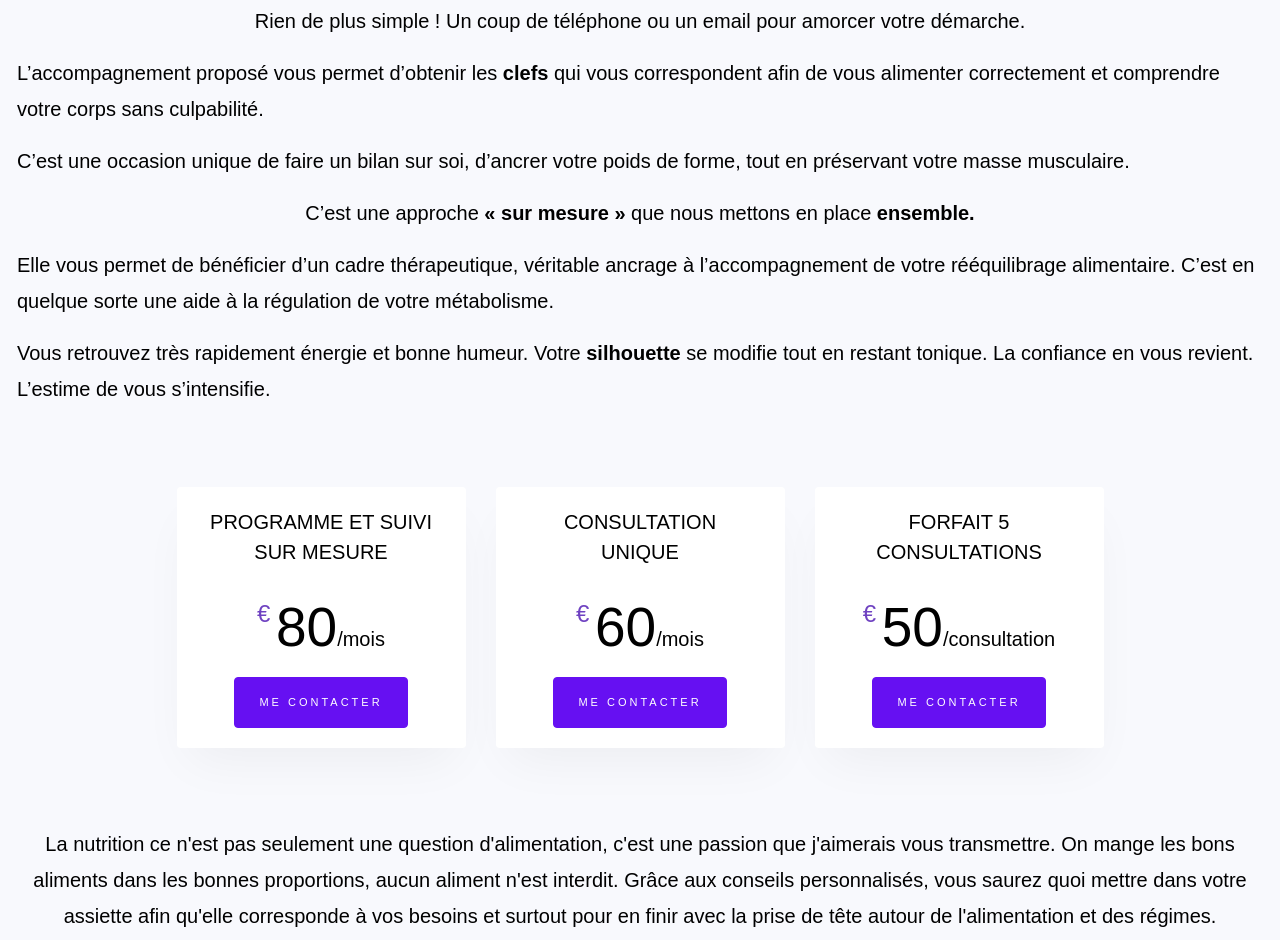
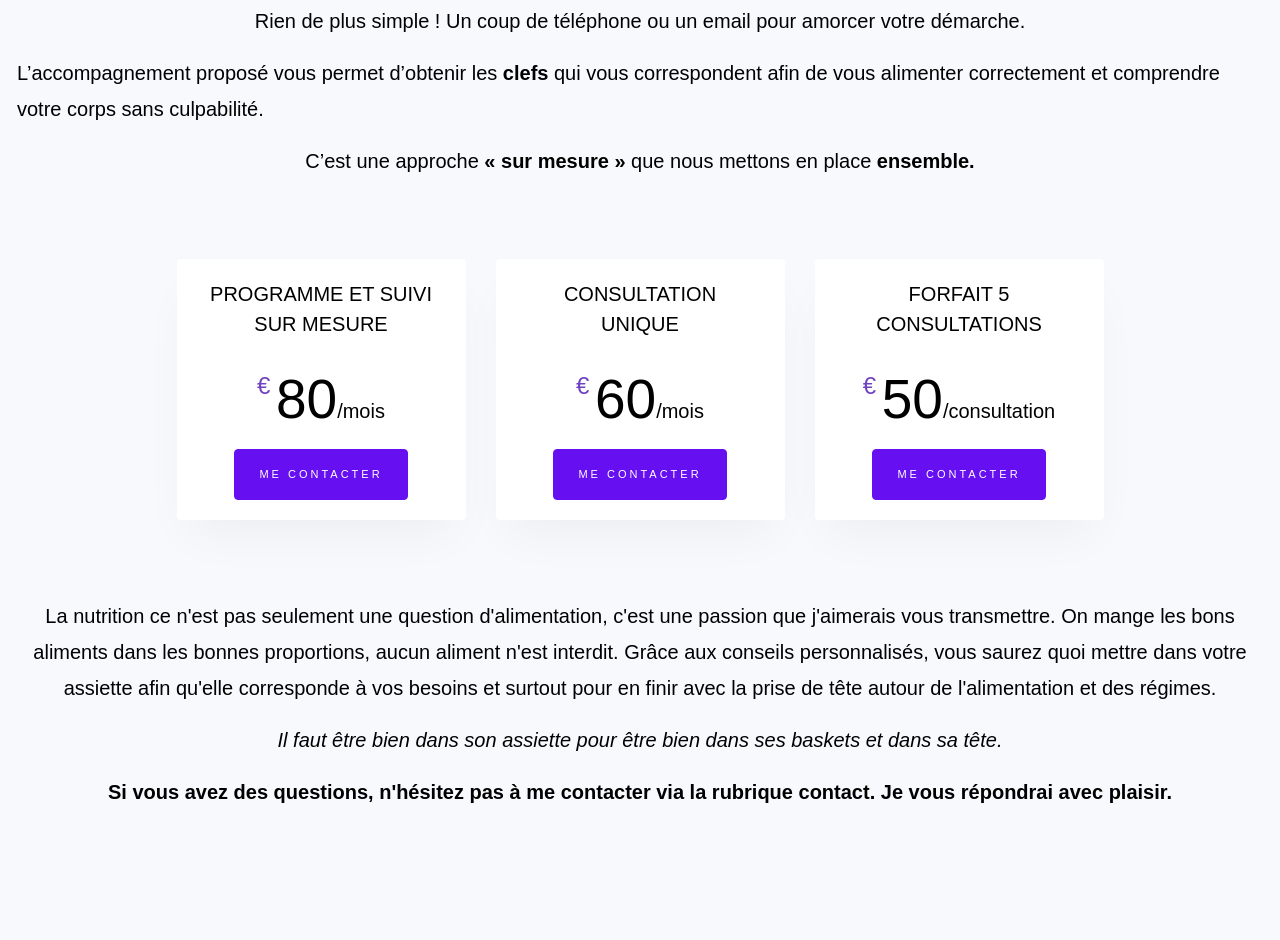
Before and after one commit to ricardo0115/webSiteAudrey, a plain HTML site: page coach.html in a window 1280 px wide. Shown: the part 1745-2685 px from the top of the page. Drawn offline with Linux system fonts and the light colour scheme; some packages are replaced by stand-ins of ours; no server answers.

Commit message:
Paragraphe reduit

```diff
--- a/coach.html
+++ b/coach.html
@@ -199,10 +199,7 @@
 						L’accompagnement proposé vous permet d’obtenir les <strong>clefs</strong> qui vous
 						correspondent afin de vous alimenter correctement et comprendre votre corps sans culpabilité.
 					</p>
-					<p>
-						C’est une occasion unique de faire un bilan sur soi, d’ancrer votre poids de forme, tout en préservant votre masse musculaire.
 
-					</p>
 					<div class="text-center">
 						<p>
 							C’est une approche <strong>« sur mesure »</strong> que nous mettons en place <strong>ensemble.</strong>
@@ -210,16 +207,6 @@
 						</p>
 					</div>
 
-					<p>
-						Elle vous permet de bénéficier d’un cadre thérapeutique, véritable
-						ancrage à l’accompagnement de votre rééquilibrage alimentaire. C’est en quelque sorte une aide à la régulation de votre métabolisme.
-					</p>
-
-					<p>
-						Vous retrouvez très rapidement énergie et bonne humeur.
-						Votre <strong>silhouette</strong> se modifie tout en restant tonique. La confiance en vous revient. L’estime de vous s’intensifie.
-
-					</p>
 
 				</div>
 			</div>
```
